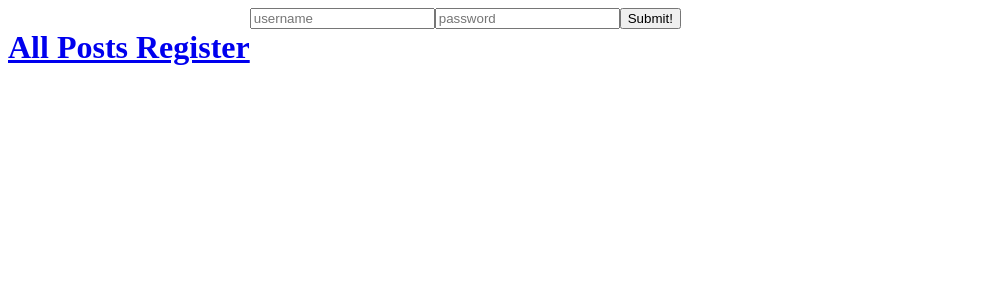
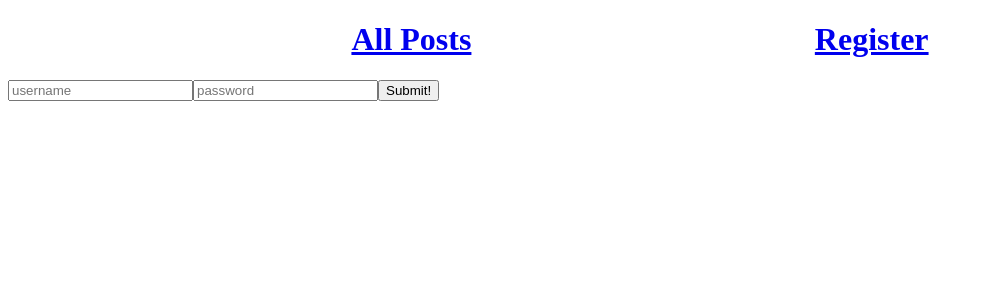
Before and after one commit to vanessaines2/ReactStrangerThings, a React (Vite) app in the folder stranger_things/: page /users/register in a window 1280 px wide. Shown: the top 300 px of the page, without its empty margins (0-984 px from the left). Built offline with nearby package versions, Linux system fonts and the light colour scheme.

Commit message:
tried to fix token

```diff
--- a/stranger_things/API/api.js
+++ b/stranger_things/API/api.js
@@ -1,9 +1,9 @@
 const COHORT_NAME = "2301-FTB-ET-WEB-AM";
-const BASE_URL = `https://strangers-things.herokuapp.com/api/${COHORT_NAME}/posts`;
+const BASE_URL = `https://strangers-things.herokuapp.com/api/${COHORT_NAME}`;
 
 export async function fetchAllPost() {
   try {
-    const response = await fetch(`${BASE_URL}`);
+    const response = await fetch(`${BASE_URL}/posts`);
     const result = await response.json();
     console.log(result);
     return result;
@@ -11,6 +11,7 @@ export async function fetchAllPost() {
     console.error(error);
   }
 }
+
 export async function registerUser(username, password) {
   try {
     const response = await fetch(`${BASE_URL}/users/register`, {
@@ -30,5 +31,6 @@ export async function registerUser(username, password) {
     return result;
   } catch (error) {
     console.log("error from register user api", error);
+    throw error;
   }
 }
--- a/stranger_things/components/RegisterForm.jsx
+++ b/stranger_things/components/RegisterForm.jsx
@@ -5,14 +5,14 @@ import { registerUser } from "../API/api";
 export function RegisterForm({ setToken }) {
   const [username, setUsername] = useState("");
   const [password, setPassword] = useState("");
+  const [error, setError] = useState("");
 
   async function handleSubmit(e) {
     e.preventDefault();
     try {
       const result = await registerUser(username, password);
-      console.log("results from handlesubmit", result);
-      // setToken(result.data.token);
-      // localStorage.setItem("token", result.data.token);
+      setToken(result.data.token);
+      localStorage.setItem("token", result.data.token);
     } catch (error) {
       console.log("error from register form token", error);
     }
@@ -24,20 +24,21 @@ export function RegisterForm({ setToken }) {
           type="text"
           name="username"
           placeholder="username"
+          value={username}
           onChange={(e) => {
-            console.log(e.target.value);
             setUsername(e.target.value);
           }}
         />
         <input
-          type="text"
+          type="password"
           name="password"
           placeholder="password"
+          value={password}
           onChange={(e) => {
-            console.log(e.target.value);
             setPassword(e.target.value);
           }}
         />
+        {error && <p>{error}</p>}
         <button>Submit!</button>
       </form>
     </div>
--- a/stranger_things/src/App.css
+++ b/stranger_things/src/App.css
@@ -1,3 +1,4 @@
-.App {
+.navbar{
   display: flex;
+  justify-content: space-evenly;
 }
--- a/stranger_things/src/App.jsx
+++ b/stranger_things/src/App.jsx
@@ -8,7 +8,7 @@ function App() {
   return (
     <div className="App">
       <h1>
-        <nav>
+        <nav className="navbar">
           <Link to="/">All Posts </Link>
           <Link to="/users/register"> Register</Link>
         </nav>
```
